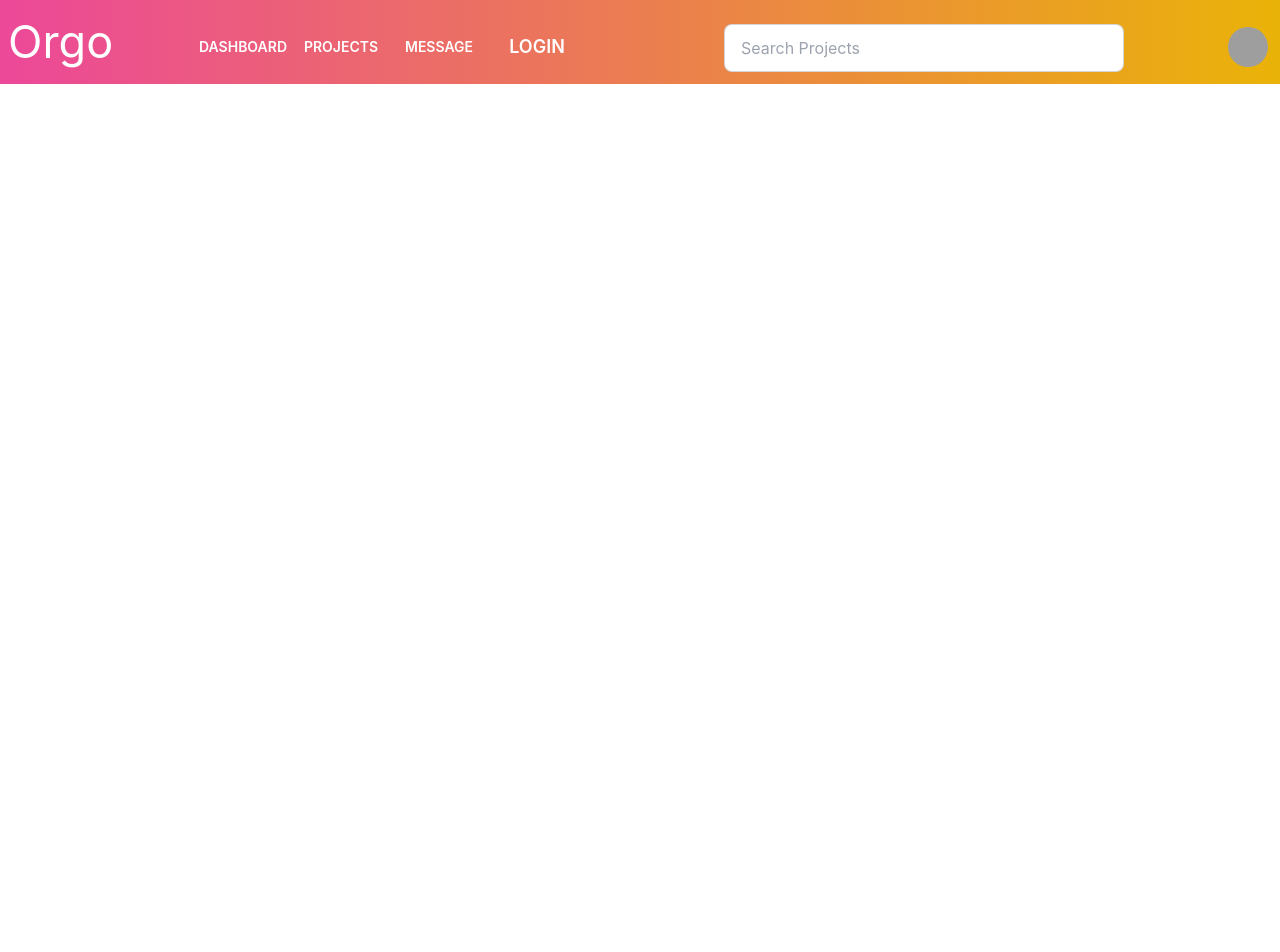
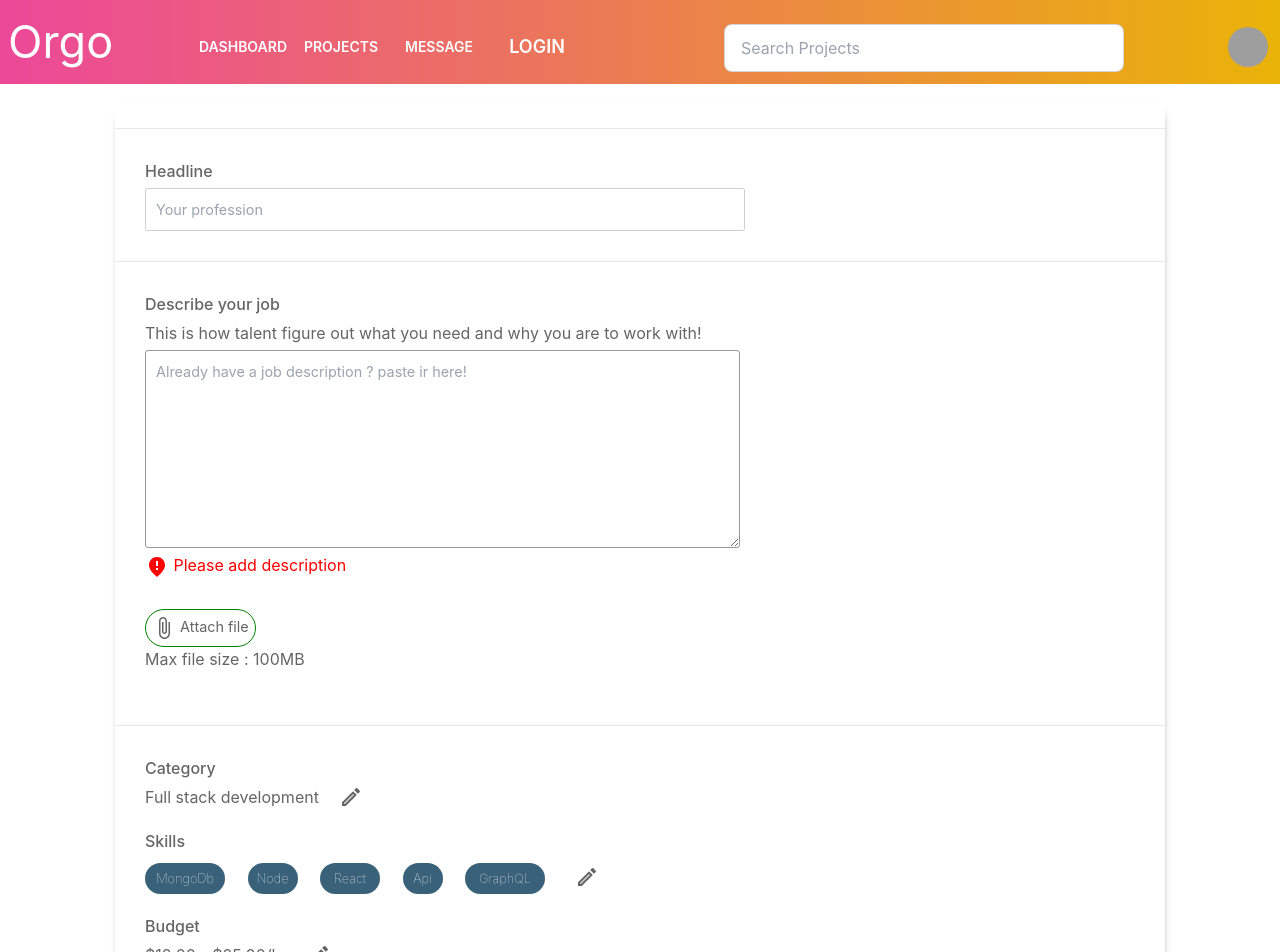
Before and after one commit to MuhammadKhan3/Orgo, a React (Create React App) app in the folder frontend/: page /createprofile in a window 1280 px wide. Shown: the top 952 px of the page. Before the commit the page ends 800 px from the top, so only its background shows below. Built offline with nearby package versions, Linux system fonts and the light colour scheme; grey boxes are pictures that could not be loaded.

Commit message:
Create profile page completed

```diff
--- /dev/null
+++ b/frontend/src/components/FileUploader.jsx
@@ -0,0 +1,32 @@
+import React from "react";
+import AttachFileIcon from "@mui/icons-material/AttachFile";
+import { useState } from "react";
+
+function FileUploader(props) {
+  const hiddenFileInput = React.useRef(null);
+
+  const handleClick = (event) => {
+    hiddenFileInput.current.click();
+  };
+
+  const handleChange = (event) => {
+    const fileUploaded = event.target.files[0];
+    props.handleFile(fileUploaded);
+  };
+
+  return (
+    <>
+      <button onClick={handleClick} style={{border:"1px solid green", padding:"6px", borderRadius:"20px", fontSize:"0.9em",color: "#656565"}} >
+        <AttachFileIcon /> Attach file
+      </button>
+      <input
+        type="file"
+        ref={hiddenFileInput}
+        onChange={handleChange}
+        style={{ display: "none" }}
+      />
+    </>
+  );
+}
+
+export default FileUploader;
--- /dev/null
+++ b/frontend/src/components/createProfile/CreateProfileCompo.jsx
@@ -0,0 +1,130 @@
+import React, { useState } from "react";
+import "../createProfile/create.css";
+import { TextareaAutosize } from "@mui/material";
+import FmdBadIcon from "@mui/icons-material/FmdBad";
+import FileUploader from "../FileUploader";
+import CreateTwoToneIcon from "@mui/icons-material/CreateTwoTone";
+
+function CreateProfileCompo() {
+  const [description, setDescription] = useState("");
+  const handleDescription = (e) => {
+    setDescription(e.target.value);
+  };
+
+  const skillList = ["MongoDb", "Node", "React", "Api", "GraphQL"];
+
+  return (
+    <div className="create-main-head">
+      <br />
+      <hr />
+      <div className="head-container1">
+        <h3 style={{ fontSize: "1em", fontWeight: "500" }}>Headline</h3>
+        <input
+          className="head-input"
+          type="text"
+          placeholder="Your profession"
+        />
+      </div>
+      <hr />
+      <div className="describe-job">
+        <h3 style={{ fontSize: "1em", fontWeight: "500" }}>
+          Describe your job
+        </h3>
+        <p style={{ marginTop: "5px" }}>
+          This is how talent figure out what you need and why you are to work
+          with!
+        </p>
+        <TextareaAutosize
+          aria-label="Enter Description"
+          onChange={handleDescription}
+          value={description}
+          placeholder="Already have a job description ? paste ir here!"
+          style={{
+            width: 595,
+            border: "1px solid #999",
+            borderRadius: "3px",
+            padding: "10px",
+            fontSize: "0.9em",
+            marginTop: "5px",
+          }}
+          minRows={8}
+        />
+        {description.length === 0 && (
+          <p style={{ color: "red", marginTop: "5px" }}>
+            {" "}
+            <FmdBadIcon /> Please add description
+          </p>
+        )}
+      </div>
+      <div className="attach-file">
+        <FileUploader />
+        <p>Max file size : 100MB</p>
+      </div>
+      <br />
+      <hr />
+      <div className="category">
+        <h3 style={{ fontSize: "1em", fontWeight: "500" }}>Category</h3>
+        <div
+          style={{ display: "flex", flexDirection: "row", marginTop: "5px" }}
+        >
+          <p>Full stack development</p>
+          <CreateTwoToneIcon style={{ marginLeft: "20px" }} />
+        </div>
+        <div style={{ marginTop: "20px" }}>
+          <h3 style={{ fontSize: "1em", fontWeight: "500" }}>Skills</h3>
+          <div style={{ display: "flex", flexDirection: "row" }}>
+            <ul
+              style={{
+                display: "flex",
+                flexDirection: "row",
+                justifyContent: "space-between",
+                width: "400px",
+                marginTop: "-20px",
+                flexWrap: "wrap",
+              }}
+            >
+              {skillList
+                ? skillList.map((list, key) => {
+                    console.log(list.length);
+                    return (
+                      <li
+                        style={{
+                          width: `${list.length + 1}0px`,
+                          padding: "6px",
+                          display: "flex",
+                          justifyContent: "center",
+                          alignItems: "center",
+                          borderRadius: "20px",
+                          fontSize: "0.8em",
+                          fontWeight: "lighter",
+                          backgroundColor: "#396179",
+                          color: "white",
+                        }}
+                      >
+                        {list}
+                      </li>
+                    );
+                  })
+                : null}
+            </ul>
+            <CreateTwoToneIcon
+              style={{ marginLeft: "30px", marginTop: "12px" }}
+            />
+          </div>
+        </div>
+
+        <div style={{ marginTop: "20px" }}>
+          <h3 style={{ fontSize: "1em", fontWeight: "500" }}>Budget</h3>
+          <div
+            style={{ display: "flex", flexDirection: "row", marginTop: "5px" }}
+          >
+            <p>$12.00 - $25.00/hr</p>
+            <CreateTwoToneIcon style={{ marginLeft: "20px" }}/>
+          </div>
+        </div>
+      </div>
+    </div>
+  );
+}
+
+export default CreateProfileCompo;
--- /dev/null
+++ b/frontend/src/components/createProfile/create.css
@@ -0,0 +1,43 @@
+.create-main-head {
+  width: 1050px;
+  border-radius: 3px;
+  box-shadow: 1px 5px 10px -7px #000000;
+  display: flex;
+  flex-direction: column;
+  color: #656565;
+  margin-top: 20px;
+}
+
+.head-container1 {
+  display: flex;
+  flex-direction: column;
+  align-items: flex-start;
+  padding: 30px;
+}
+.head-input {
+  width: 600px;
+  padding: 10px;
+  margin-top: 5px;
+  border-radius: 2px;
+  border: 1px solid #d1d1d1;
+  outline-color: #3c8224;
+  color: #515152;
+  font-size: 0.9em;
+}
+
+.describe-job {
+  display: flex;
+  flex-direction: column;
+  align-items: flex-start;
+  padding: 30px;
+}
+.attach-file {
+  padding: 30px;
+  padding-top: 0;
+}
+.choose-file {
+  border: none;
+}
+.category{
+    padding: 30px;
+}
--- a/frontend/src/components/redux/thunk/FetchCompany.js
+++ b/frontend/src/components/redux/thunk/FetchCompany.js
@@ -1,45 +1,44 @@
-import React from 'react'
-import axios from 'axios'
-import {Cookies} from 'react-cookie'
-import { company_action } from '../slice/companySlice';
-const cookies=new Cookies();
+import React from "react";
+import axios from "axios";
+import { Cookies } from "react-cookie";
+import { company_action } from "../slice/companySlice";
+const cookies = new Cookies();
 const FetchCompany = () => {
-  return async (dispatch)=>{
-    const token=cookies.get('token')
-    const companyId=cookies.get('companyId')
-    const FetchProfile=async ()=>{
-        const response=await axios.post(`http://localhost:8000/company-profile/${companyId}`,{
-            headers: { authorization: `Bearer ${token}` }
-        });
-        console.log(response)
-        dispatch(company_action.setcompanyname(response.data.companyId.companyName));
+  return async (dispatch) => {
+    const token = cookies.get("token");
+    const companyId = cookies.get("companyId");
+    const FetchProfile = async () => {
+      const response = await axios.post(
+        `http://localhost:8000/company-profile/${companyId}`,
+        {
+          headers: { authorization: `Bearer ${token}` },
+        }
+      );
+      console.log(response);
+      dispatch(
+        company_action.setcompanyname(response.data.companyId.companyName)
+      );
       dispatch(company_action.settimezone(response.data.companyId.timezone));
       dispatch(company_action.setcountry(response.data.companyId.country));
       dispatch(company_action.setpicture(response.data.picture));
       dispatch(company_action.setrate(response.data.rate));
       dispatch(company_action.setlanguages(response.data.languages));
       dispatch(company_action.setdegree(response.data.education.degree));
-        dispatch(company_action.setdegreelevel(response.data.education.degreelevel));
+      dispatch(
+        company_action.setdegreelevel(response.data.education.degreelevel)
+      );
       dispatch(company_action.setschool(response.data.education.school));
-        dispatch(company_action.setsdescription(response.data.education.description));
+      dispatch(
+        company_action.setsdescription(response.data.education.description)
+      );
       dispatch(company_action.sethourswork(response.data.hourworking));
       dispatch(company_action.settitle(response.data.title));
       dispatch(company_action.setdescription(response.data.description));
       dispatch(company_action.setskills(response.data.skills));
       dispatch(company_action.setportfolio(response.data.portfolio));
+    };
+    FetchProfile();
+  };
+};
 
-
-
-
-
-
-
-
-
-
-    }
-    FetchProfile();
-  }
-}
-
-export default FetchCompany
+export default FetchCompany;
--- a/frontend/src/components/routes/routerlink.js
+++ b/frontend/src/components/routes/routerlink.js
@@ -7,32 +7,40 @@ import Profile from "../profile/profile";
 import Login from "../registration/login";
 import { Cookies } from "react-cookie";
 import FreelancerCompany from "../../pages/Employee";
-import Signup from "../registration/signup"
+import Signup from "../registration/signup";
 import Protect from "./protect";
 import Navigate from "./navigate";
 import ClientCompany from "../../pages/Client";
 import Search from "../../pages/Search";
+import CreateProfile from "../../pages/CreateProfile";
 
-const cookies=new Cookies();
+const cookies = new Cookies();
 
 function RouterLink() {
-  const userType=cookies.get('userType');
-  console.log(userType)
+  const userType = cookies.get("userType");
+  console.log(userType);
 
   //This is Route where we include the Component and navigate the component
   return (
-
-      <Routes>
-        <Route path="/" element={<Home/>} />
-        <Route path="/login" element={<Navigate Component={Login}/>} />
-        <Route  path="/signup" element={<Signup/>}/>
-        <Route path="/forgot-password" element={<Forgot/>}/>
-        {userType==='company' || userType==='freelancer' ?
-         <Route path="/profile" element={<Protect Component={FreelancerCompany}/>}/>:
-         <Route path="/profile" element={<Protect Component={ClientCompany}/>}/>
-        }
-        <Route path="/project" element={<Search/>}/>
-      </Routes>
+    <Routes>
+      <Route path="/" element={<Home />} />
+      <Route path="/login" element={<Navigate Component={Login} />} />
+      <Route path="/signup" element={<Signup />} />
+      <Route path="/forgot-password" element={<Forgot />} />
+      {userType === "company" || userType === "freelancer" ? (
+        <Route
+          path="/profile"
+          element={<Protect Component={FreelancerCompany} />}
+        />
+      ) : (
+        <Route
+          path="/profile"
+          element={<Protect Component={ClientCompany} />}
+        />
+      )}
+      <Route path="/project" element={<Search />} />
+      <Route path="/createprofile" element={<CreateProfile />} />
+    </Routes>
   );
 }
 export default RouterLink;
--- /dev/null
+++ b/frontend/src/pages/CreateProfile.jsx
@@ -0,0 +1,13 @@
+import React from 'react'
+import '../pages/createProfile.css'
+import CreateProfileCompo from '../components/createProfile/CreateProfileCompo'
+
+function CreateProfile() {
+  return (
+    <div className='main-create-profile'>
+      <CreateProfileCompo/>
+    </div>
+  )
+}
+
+export default CreateProfile
--- /dev/null
+++ b/frontend/src/pages/createProfile.css
@@ -0,0 +1,7 @@
+.main-create-profile{
+    width: 100%;
+    display: flex;
+    flex-direction: column;
+    align-items: center;
+    background-color: white;
+}
```
Lines whose indentation alone changed are shown as unchanged.
